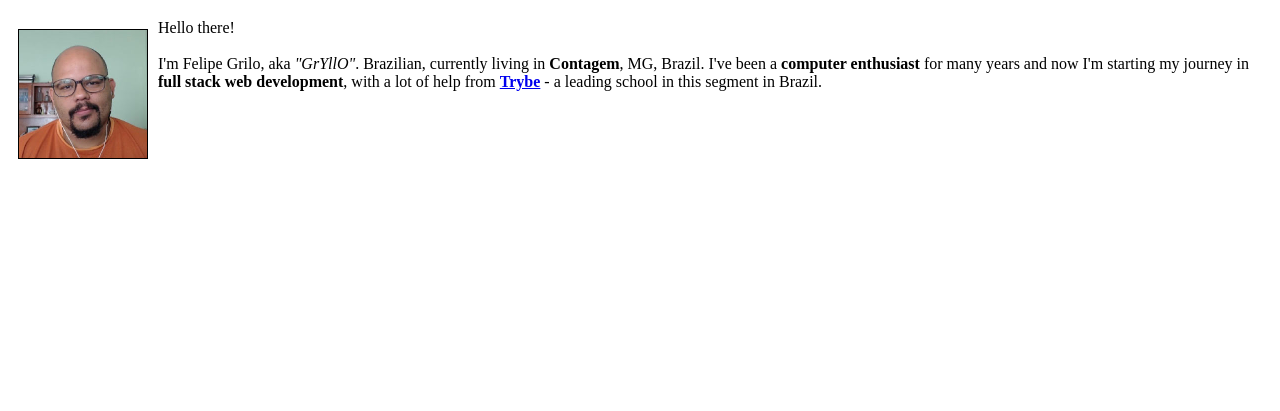
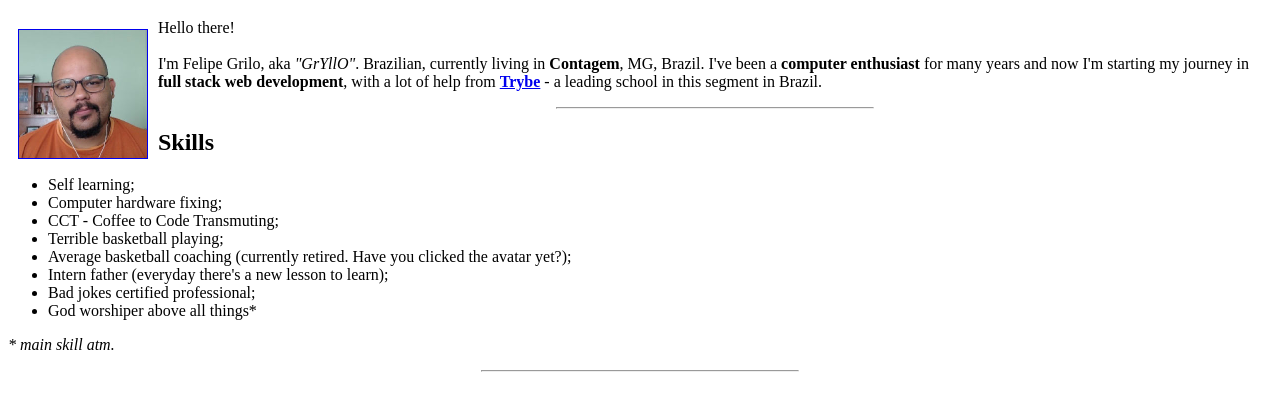
Before and after one commit to GrYllO/gryllo.github.io, a plain HTML site: page index.html in a window 1280 px wide. Shown: the part 61-472 px from the top of the page. Drawn offline with Linux system fonts and the light colour scheme.

Commit message:
added Skill section; added Linked img to the avatar;

```diff
--- a/index.html
+++ b/index.html
@@ -10,17 +10,18 @@
 		<h1>Felipe Grilo's Portfolio</h1>
 		<p>
 			Hello there!
-			<img
-				src="assets/gryllo-avatar.jpg"
-				alt="Felipe Grilo's photo"
-				width="128px"
-				style="float: left; margin: 10px"
-				border="1px"
-			/>
+			<a href="assets/gryllo-7vbc-days.jpg" target="_blank"
+				><img
+					src="assets/gryllo-avatar.jpg"
+					alt="Felipe Grilo's photo"
+					width="128px"
+					style="float: left; margin: 10px"
+					border="1px"
+			/></a>
 			<br /><br />
-			I'm Felipe Grilo, aka <i>"GrYllO"</i>. Brazilian,
-			currently living in <strong>Contagem</strong>, MG, Brazil. I've been
-			a <strong>computer enthusiast</strong> for many years and now I'm
+			I'm Felipe Grilo, aka <i>"GrYllO"</i>. Brazilian, currently living
+			in <strong>Contagem</strong>, MG, Brazil. I've been a
+			<strong>computer enthusiast</strong> for many years and now I'm
 			starting my journey in <strong>full stack web development</strong>,
 			with a lot of help from
 			<a href="https://www.betrybe.com/" target="_blank"
@@ -28,5 +29,22 @@
 			>
 			- a leading school in this segment in Brazil.
 		</p>
+		<hr style="width: 25%; text-align: center" />
+		<h2>Skills</h2>
+		<ul>
+			<li>Self learning;</li>
+			<li>Computer hardware fixing;</li>
+			<li>CCT - Coffee to Code Transmuting;</li>
+			<li>Terrible basketball playing;</li>
+			<li>
+				Average basketball coaching (currently retired. Have you clicked the
+				avatar yet?);
+			</li>
+			<li>Intern father (everyday there's a new lesson to learn);</li>
+			<li>Bad jokes certified professional;</li>
+			<li>God worshiper above all things*</li>
+		</ul>
+		<p><i>* main skill atm.</i></p>
+		<hr style="width: 25%; text-align: center" />
 	</body>
 </html>
```
Also changed, not shown: assets/gryllo-7vbc-days.jpg (added).
